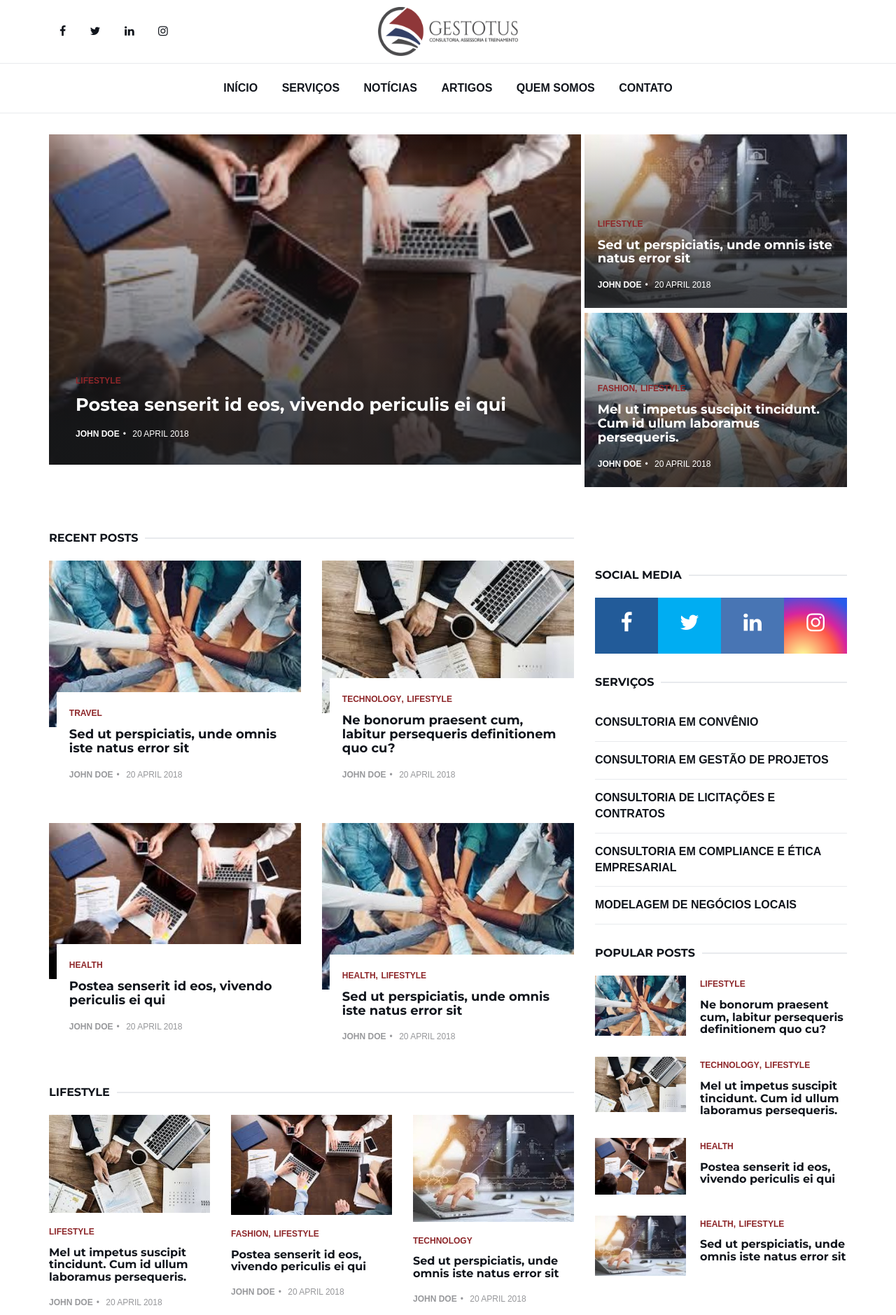
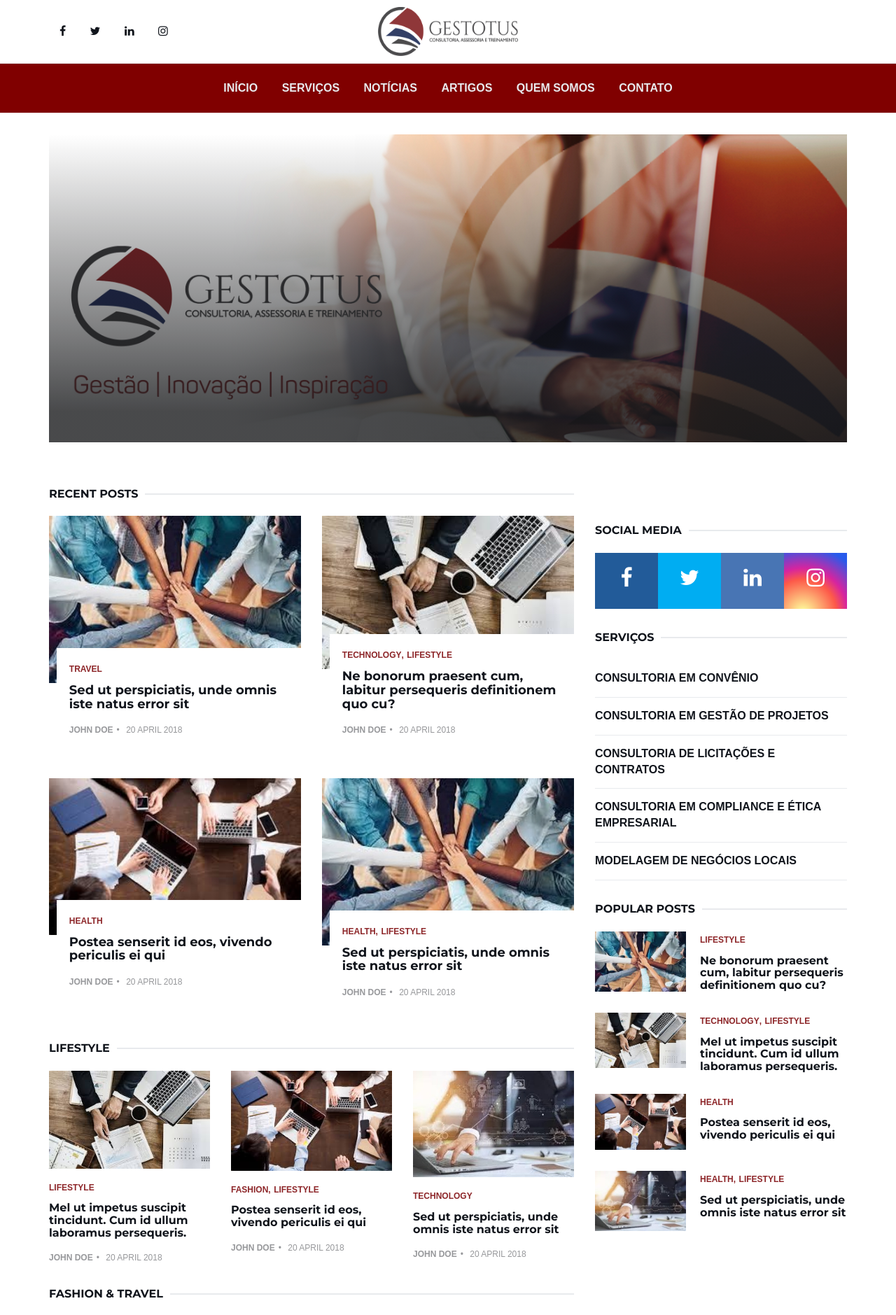
Before and after one commit to pedrobarbosa0/gestotus, a Django app: page / in a window 1280 px wide. Shown: the top 1879 px of the page at 70% size. Run offline with Django 3.2, Linux system fonts and the light colour scheme; some libraries are stand-ins or nearby versions; some web fonts are replaced.

Commit message:
Changes in HTML and CSS
Adicionei a imagem cover e alterei o background color do header.

```diff
--- a/gestotus/static/css/style.css
+++ b/gestotus/static/css/style.css
@@ -326,6 +326,7 @@ textarea.input {
 
 #nav-bottom {
   border-top: 1px solid #e8eaed;
+  background-color: #800000;
 }
 
 /*----------------------------*\
@@ -444,6 +445,7 @@ textarea.input {
   line-height: 20px;
   font-weight: 700;
   text-transform: uppercase;
+  color: #e8eaed;
 }
 
 /*----------------------------*\
--- a/gestotus/templates/index.html
+++ b/gestotus/templates/index.html
@@ -7,25 +7,26 @@
 		<div class="container">
 			<!-- row -->
 			<div id="hot-post" class="row hot-post">
-				<div class="col-md-8 hot-post-left">
+				<div class="col-md-12 hot-post-left">
 					<!-- post -->
 					<div class="post post-thumb">
-						<a class="post-img" href="{% url 'blog_post' %}"><img src="{% static 'img/sample3.jpg' %}" alt=""></a>
+						<a class="post-img" href="{% url 'blog_post' %}"><img src="{% static 'img/facebookcover.jpg' %}" alt=""></a>
+						<!--
 						<div class="post-body">
 							<div class="post-category">
-								<a href="{% url 'category' %}">Lifestyle</a>
+								<a href="{% url 'category' %}"></a>
 							</div>
-							<h3 class="post-title title-lg"><a href="{% url 'blog_post' %}">Postea senserit id eos, vivendo periculis ei qui</a></h3>
+							<h3 class="post-title title-lg"><a href="{% url 'blog_post' %}"></a></h3>
 							<ul class="post-meta">
-								<li><a href="{% url 'author' %}">John Doe</a></li>
-								<li>20 April 2018</li>
+								<li><a href="{% url 'author' %}"></a></li>
 							</ul>
 						</div>
-					</div>
+					</div>-->
 					<!-- /post -->
 				</div>
 				<div class="col-md-4 hot-post-right">
 					<!-- post -->
+					<!--
 					<div class="post post-thumb">
 						<a class="post-img" href="{% url 'blog_post' %}"><img src="{% static 'img/sample4.jpg' %}" alt=""></a>
 						<div class="post-body">
@@ -38,10 +39,11 @@
 								<li>20 April 2018</li>
 							</ul>
 						</div>
-					</div>
+					</div>-->
 					<!-- /post -->
 
 					<!-- post -->
+					<!--
 					<div class="post post-thumb">
 						<a class="post-img" href="{% url 'blog_post' %}"><img src="{% static 'img/sample1.jpg' %}" alt=""></a>
 						<div class="post-body">
@@ -55,7 +57,7 @@
 								<li>20 April 2018</li>
 							</ul>
 						</div>
-					</div>
+					</div>-->
 					<!-- /post -->
 				</div>
 			</div>
```
Also changed, not shown: gestotus/static/img/facebookcover.jpg (added).
